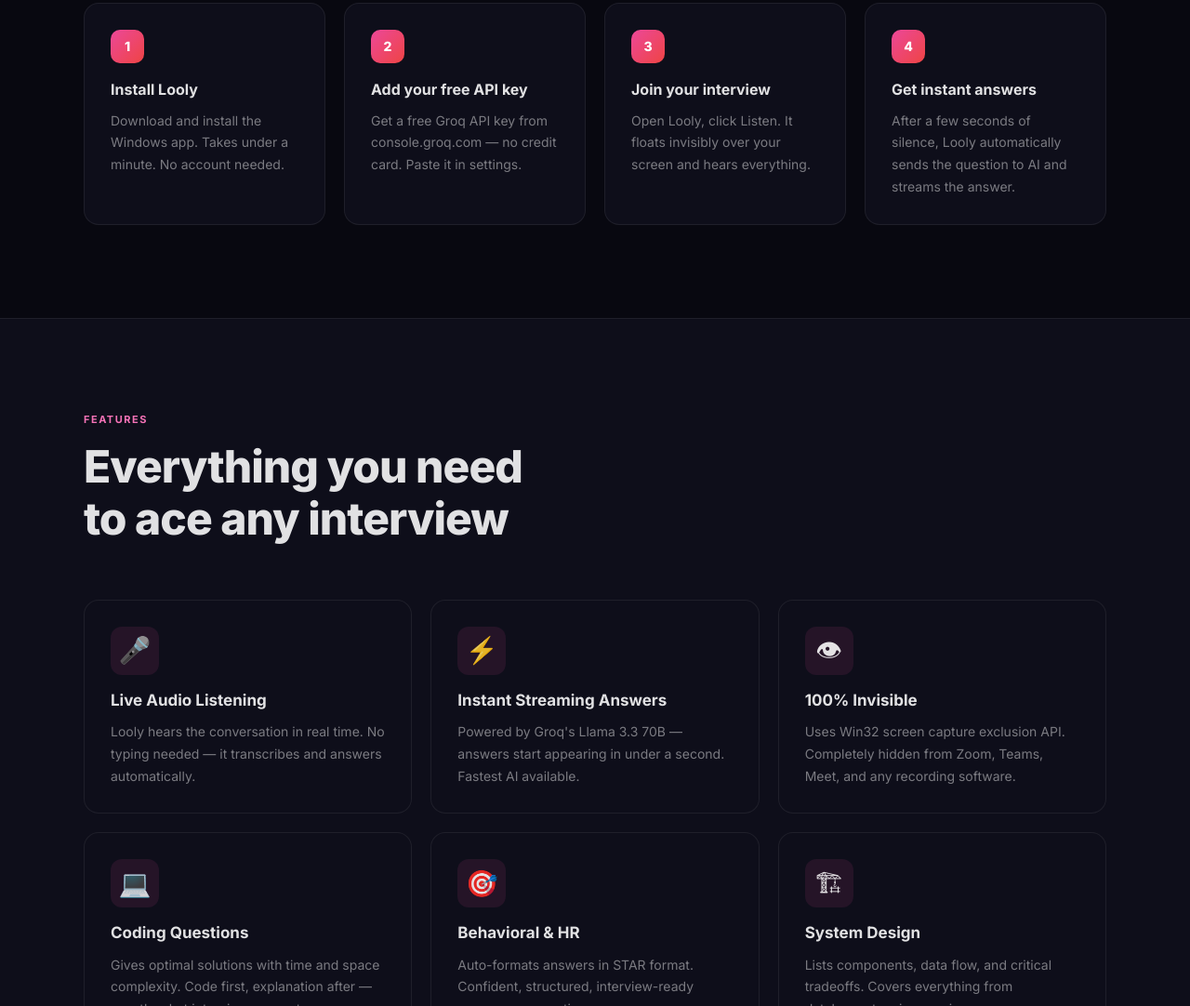
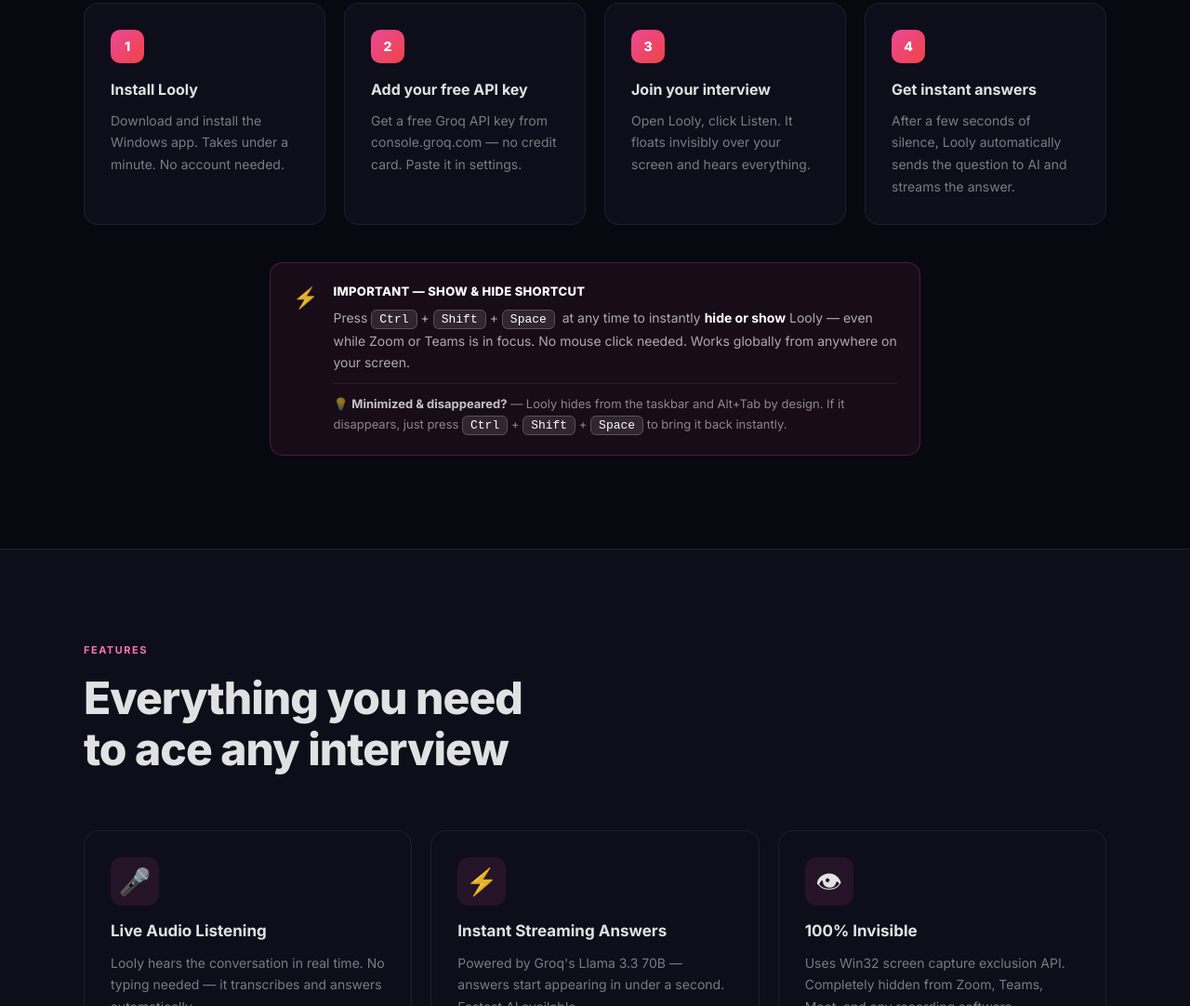
Before and after one commit to loolyaiapp/looly-mainCode, a website: page public/index.html in a window 1280 px wide. Shown: the part 1667-2749 px from the top of the page at 93% size. Drawn offline with Linux system fonts and the light colour scheme.

Commit message:
Add favicon, shortcut note, and minimize tip to How It Works section

```diff
--- a/public/index.html
+++ b/public/index.html
@@ -4,6 +4,8 @@
   <meta charset="UTF-8" />
   <meta name="viewport" content="width=device-width, initial-scale=1.0" />
   <title>Looly - Invisible AI Interview Assistant</title>
+  <link rel="icon" type="image/png" href="/favicon.png" />
+  <link rel="shortcut icon" type="image/png" href="/favicon.png" />
   <meta name="description" content="Real-time AI answers during your interview. Completely invisible to Zoom, Teams, and Google Meet. Start free." />
   <meta property="og:type"        content="website" />
   <meta property="og:url"         content="https://looly-maincode-production.up.railway.app/" />
@@ -375,6 +377,22 @@
         <div class="step"><div class="step-num">3</div><h3>Join your interview</h3><p>Open Looly, click Listen. It floats invisibly over your screen and hears everything.</p></div>
         <div class="step"><div class="step-num">4</div><h3>Get instant answers</h3><p>After a few seconds of silence, Looly automatically sends the question to AI and streams the answer.</p></div>
       </div>
+
+      <!-- Important note -->
+      <div style="margin-top:40px;background:rgba(236,72,153,0.07);border:1px solid rgba(236,72,153,0.25);border-radius:14px;padding:20px 24px;display:flex;align-items:flex-start;gap:16px;max-width:700px;margin-left:auto;margin-right:auto;">
+        <div style="font-size:22px;flex-shrink:0;">⚡</div>
+        <div>
+          <div style="font-size:13px;font-weight:800;color:white;letter-spacing:0.3px;margin-bottom:6px;text-transform:uppercase;">Important — Show &amp; Hide Shortcut</div>
+          <div style="font-size:14px;color:rgba(255,255,255,0.65);line-height:1.7;">
+            Press <kbd style="background:rgba(255,255,255,0.1);border:1px solid rgba(255,255,255,0.2);border-radius:6px;padding:2px 8px;font-family:monospace;font-size:13px;color:white;">Ctrl</kbd> + <kbd style="background:rgba(255,255,255,0.1);border:1px solid rgba(255,255,255,0.2);border-radius:6px;padding:2px 8px;font-family:monospace;font-size:13px;color:white;">Shift</kbd> + <kbd style="background:rgba(255,255,255,0.1);border:1px solid rgba(255,255,255,0.2);border-radius:6px;padding:2px 8px;font-family:monospace;font-size:13px;color:white;">Space</kbd>
+            &nbsp;at any time to instantly <strong style="color:white;">hide or show</strong> Looly — even while Zoom or Teams is in focus. No mouse click needed. Works globally from anywhere on your screen.
+          </div>
+          <div style="font-size:13px;color:rgba(255,255,255,0.5);line-height:1.7;margin-top:10px;padding-top:10px;border-top:1px solid rgba(255,255,255,0.07);">
+            💡 <strong style="color:rgba(255,255,255,0.75);">Minimized &amp; disappeared?</strong> — Looly hides from the taskbar and Alt+Tab by design. If it disappears, just press <kbd style="background:rgba(255,255,255,0.1);border:1px solid rgba(255,255,255,0.2);border-radius:6px;padding:2px 8px;font-family:monospace;font-size:13px;color:white;">Ctrl</kbd> + <kbd style="background:rgba(255,255,255,0.1);border:1px solid rgba(255,255,255,0.2);border-radius:6px;padding:2px 8px;font-family:monospace;font-size:13px;color:white;">Shift</kbd> + <kbd style="background:rgba(255,255,255,0.1);border:1px solid rgba(255,255,255,0.2);border-radius:6px;padding:2px 8px;font-family:monospace;font-size:13px;color:white;">Space</kbd> to bring it back instantly.
+          </div>
+        </div>
+      </div>
+
     </div>
   </section>
 
```
Also changed, not shown: public/privacy.html (+1 -0 lines), public/terms.html (+1 -0 lines), public/favicon.png (added).
